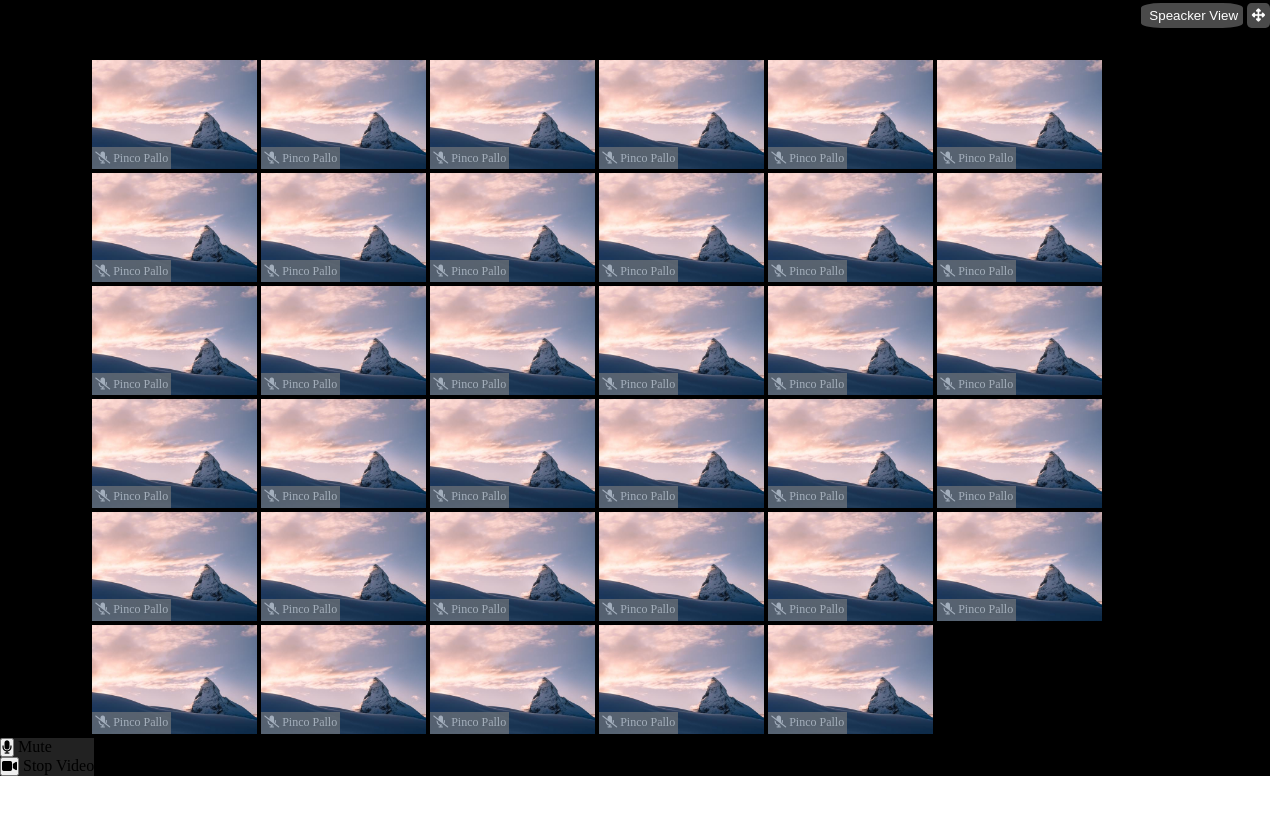
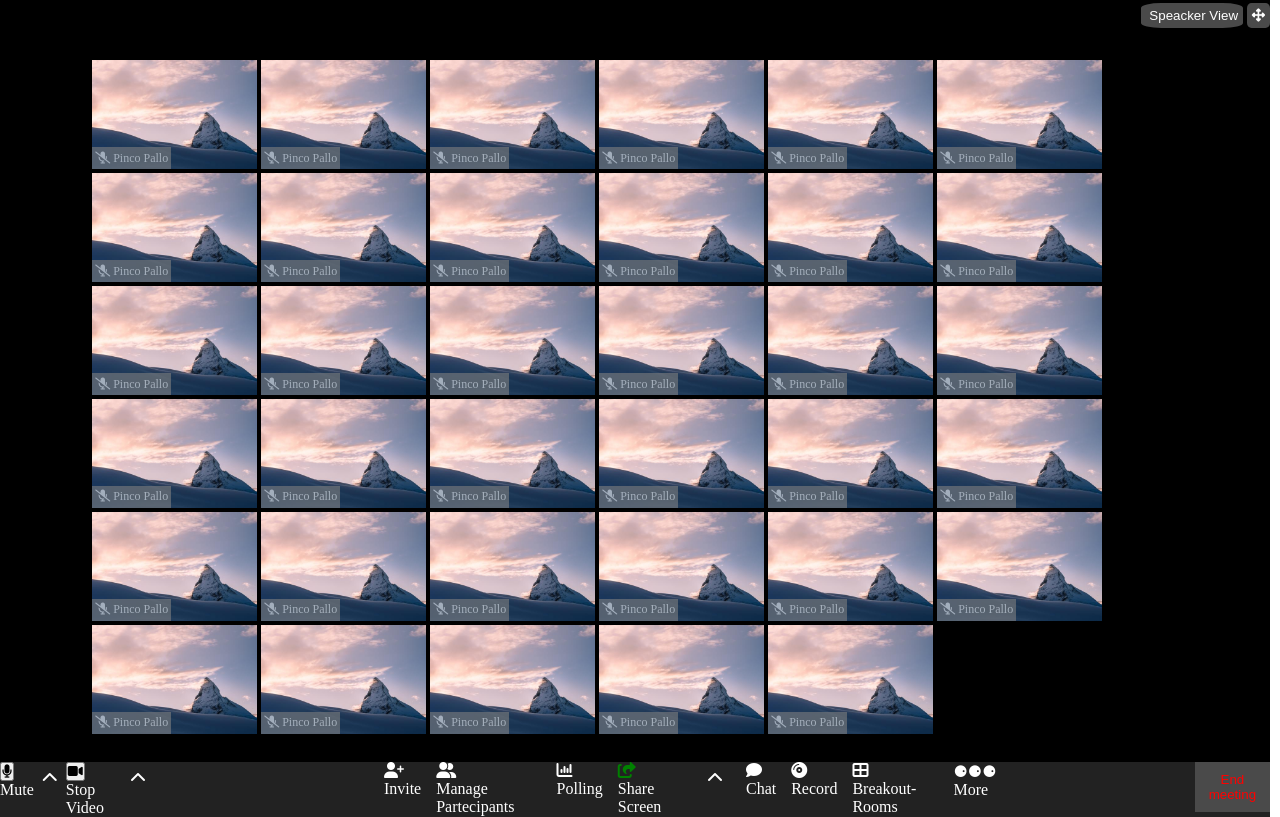
Before and after one commit to VenturelliGiorgia/html-css-zoom, a plain HTML site: page index.html in a window 1280 px wide. Drawn offline with Linux system fonts and the light colour scheme.

Commit message:
adds nav

```diff
--- a/css/style.css
+++ b/css/style.css
@@ -52,9 +52,47 @@ img {
     bottom: 4px;
     left: 2px;
 }
-.nav-footer{
+
+.nav-footer {
     display: flex;
 }
+
 .nav-footer nav {
+    display: flex;
+    margin-top: 24px;
     background-color: rgb(34 34 34);
+    color: white;
+
 }
+
+.padding-left {
+    padding-left: 15px;
+}
+
+.padding-left1 {
+    padding-left: 230px;
+}
+
+.padding-left2 {
+    padding-left: 198.5px;
+}
+
+.padding {
+    padding: 8px;
+}
+
+.icon-green {
+    color: green;
+}
+
+.center {
+    display: flex;
+    align-items: center;
+}
+
+.button-red {
+    color: red;
+    background-color: rgb(74 74 74);
+    border: none;
+    padding: 10px;
+}
--- a/index.html
+++ b/index.html
@@ -20,6 +20,7 @@
         </div>
 
         <div class="card-container">
+            <!--prima fila-->
             <div class="card">
                 <!--immagine-->
                 <img src="img/img1.jpeg" alt="">
@@ -106,7 +107,6 @@
                 <span class="text-container"><i class="fa-solid fa-microphone-slash"></i> Pinco Pallo</span>
             </div>
             <!--terza fila-->
-            <!--immagine-->
             <div class="card">
                 <!--immagine-->
                 <img src="img/img1.jpeg" alt="">
@@ -150,7 +150,6 @@
                 <span class="text-container"><i class="fa-solid fa-microphone-slash"></i> Pinco Pallo</span>
             </div>
             <!--quarta fila-->
-            <!--immagine-->
             <div class="card">
                 <!--immagine-->
                 <img src="img/img1.jpeg" alt="">
@@ -194,7 +193,6 @@
                 <span class="text-container"><i class="fa-solid fa-microphone-slash"></i> Pinco Pallo</span>
             </div>
             <!--quinta fila-->
-            <!--immagine-->
             <div class="card">
                 <!--immagine-->
                 <img src="img/img1.jpeg" alt="">
@@ -242,13 +240,66 @@
         <div class="nav-footer">
             <nav>
                 <div>
-                    <button><i class="fa-solid fa-microphone"></i></button>
+                    <button><i class="fa-solid fa-microphone "></i></button>
+                    <br>
                     <span>Mute</span>
                 </div>
-
+                <div>
+                    <i class="fa-solid fa-chevron-up padding"></i>
+                </div>
                 <div>
                     <button><i class="fa-solid fa-video"></i></button>
+                    <br>
                     <span>Stop Video</span>
+                </div>
+                <div>
+                    <i class="fa-solid fa-chevron-up padding"></i>
+                </div>
+                <div class="padding-left1">
+                    <i class="fa-solid fa-user-plus center"></i>
+                    <br>
+                    <span>Invite</span>
+                </div>
+                <div class="padding-left">
+                    <i class="fa-solid fa-user-group center"></i>
+                    <br>
+                    <span>Manage Partecipants</span>
+                </div>
+                <div class="padding-left">
+                    <i class="fa-solid fa-chart-column center"></i>
+                    <br>
+                    <span>Polling</span>
+                </div>
+                <div class="padding-left">
+                    <i class="fa-sharp fa-solid fa-share-from-square icon-green center"></i>
+                    <br>
+                    <span>Share Screen</span>
+                </div>
+                <div class="padding-left">
+                    <i class="fa-solid fa-chevron-up padding center"></i>
+                </div>
+                <div class="padding-left">
+                    <i class="fa-solid fa-comment center"></i>
+                    <br>
+                    <span>Chat</span>
+                </div>
+                <div class="padding-left">
+                    <i class="fa-solid fa-compact-disc center"></i>
+                    <br>
+                    <span>Record</span>
+                </div>
+                <div class="padding-left">
+                    <i class="fa-solid fa-table-cells-large center"></i>
+                    <br>
+                    <span>Breakout-Rooms</span>
+                </div>
+                <div class="padding-left">
+                    <span>&#9864;&#9864;&#9864;</span>
+                    <br>
+                    <span>More</span>
+                </div>
+                <div class="padding-left2">
+                    <button class="button-red">End meeting</button>
                 </div>
             </nav>
         </div>
```
